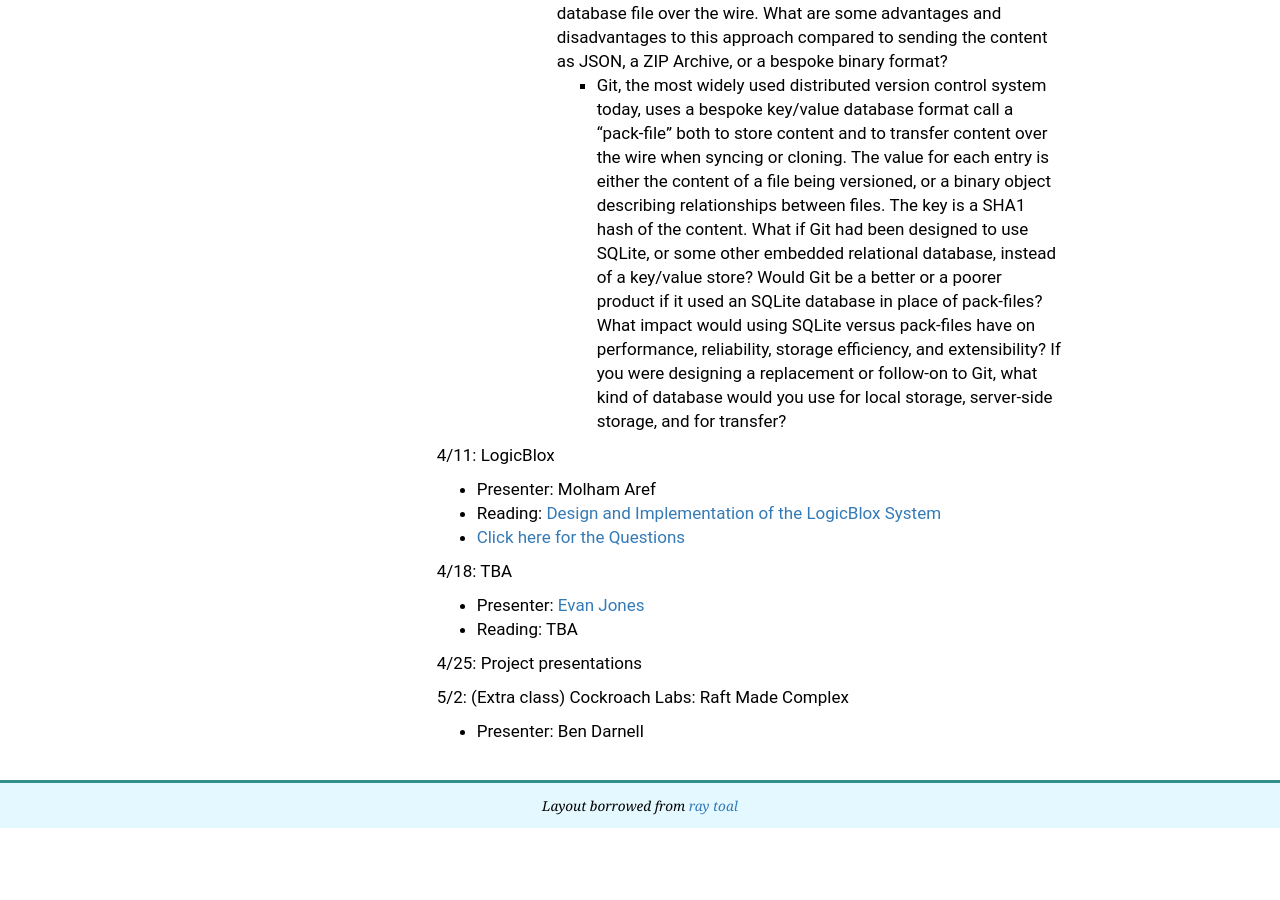
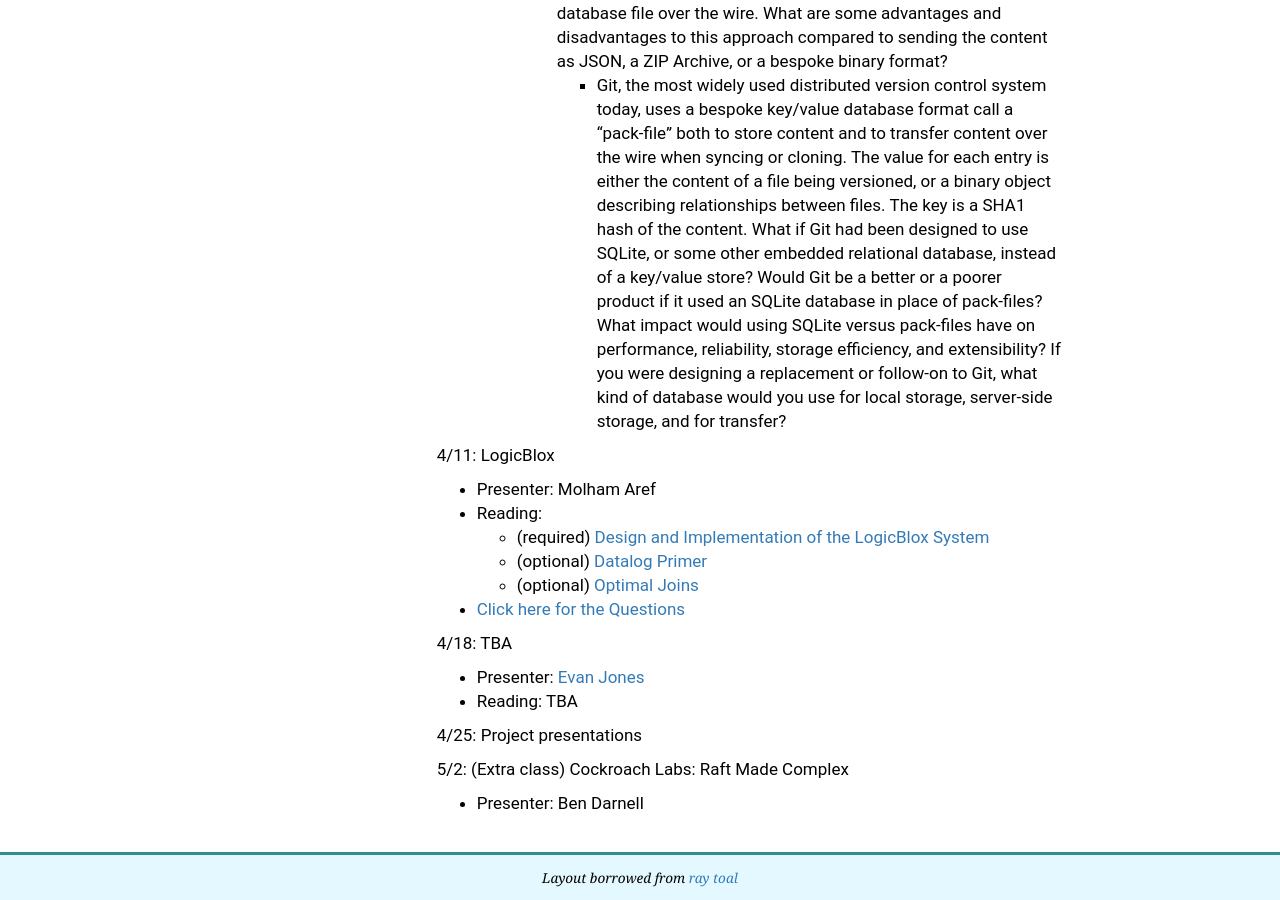
Before and after one commit to columbiadb/columbiadb.github.io, a Jekyll site: the page built from index.md, in a window 1280 px wide and 900 px high, scrolled down 4320 px. Built offline with Jekyll 4.4.1, drawn with Linux system fonts in a browser that asks for light colours; before the commit the page ends 5148 px from its top, so only the background shows below that.

Commit message:
lazy commit msg

```diff
--- a/index.md
+++ b/index.md
@@ -171,8 +171,12 @@
 
 4/11: LogicBlox
 * Presenter: Molham Aref
-* Reading: [Design and Implementation of the LogicBlox System](http://www.cs.ox.ac.uk/dan.olteanu/papers/logicblox-sigmod15.pdf)
+* Reading:
+  * (required) [Design and Implementation of the LogicBlox System](http://www.cs.ox.ac.uk/dan.olteanu/papers/logicblox-sigmod15.pdf)
+  * (optional) [Datalog Primer](./files/papers/datalog.pdf)
+  * (optional) [Optimal Joins](./files/papers/optimaljoin.pdf)
 * [Click here for the Questions](./logicblox_questions)
+
 
 4/18: TBA
 * Presenter: [Evan Jones](http://www.evanjones.ca/)
```
